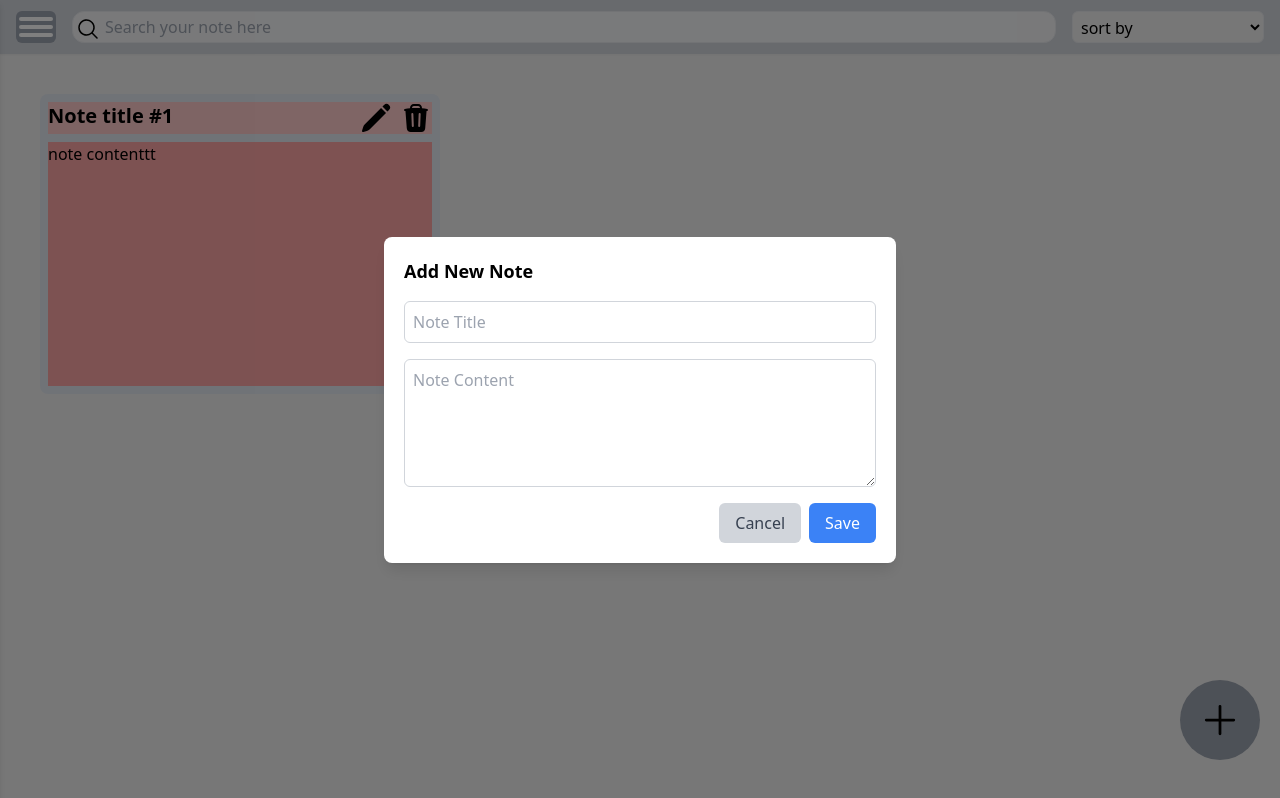
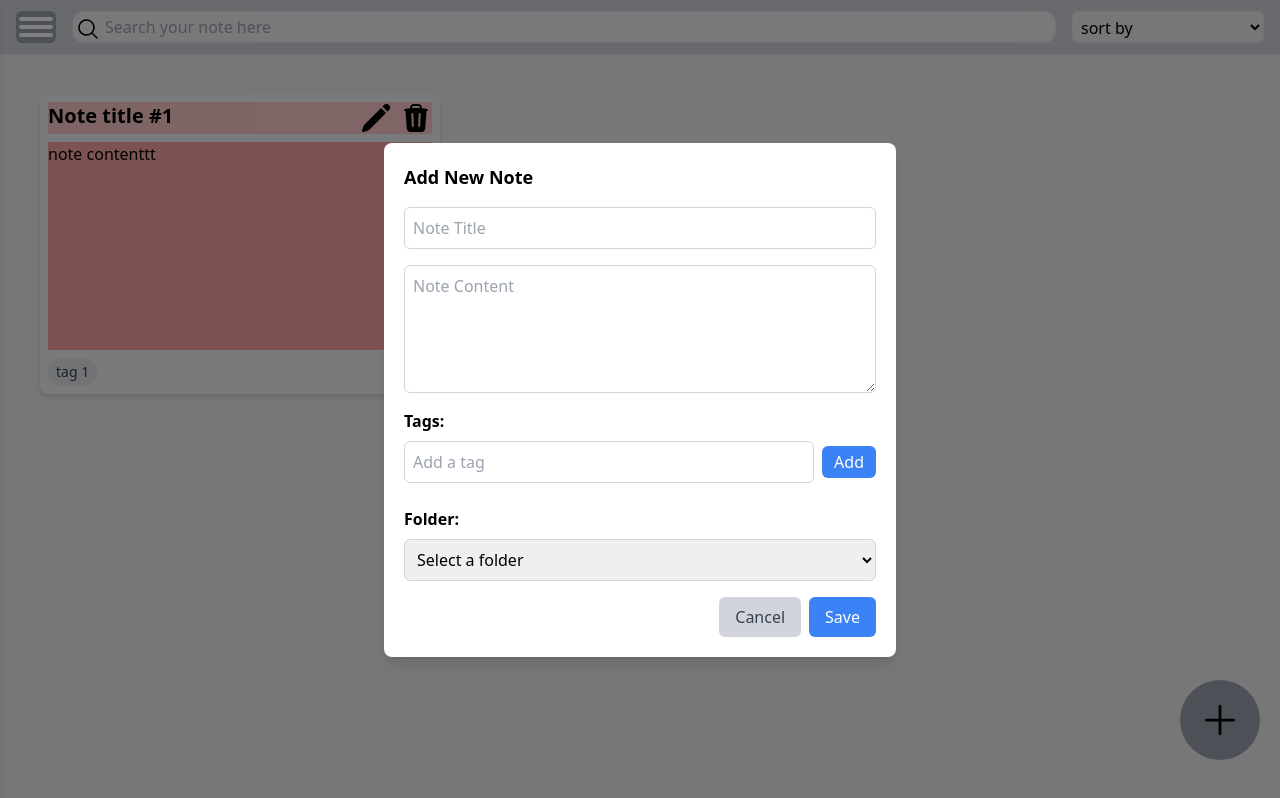
Before and after one commit to emiliojuni0r/gdgoc-fe-Self-Learning-Assignment, a Next.js app: page /dashboard in a window 1280 px wide. Both pictures are taken after a click on the element 1220 px from the left and 720 px from the top of the page. Built offline with nearby package versions, Linux system fonts and the light colour scheme.

Commit message:
fix create note modal

```diff
--- a/src/app/(main routes)/dashboard/page.jsx
+++ b/src/app/(main routes)/dashboard/page.jsx
@@ -7,18 +7,36 @@ import Link from "next/link";
 
 export default function DashboardPage() {
   const [isSidebarOpen, setIsSidebarOpen] = useState(false);
-  const [isModalOpen, setIsModalOpen] = useState(false); // State untuk modal
-  const [title, setTitle] = useState(""); // State untuk title
+  const [isModalOpen, setIsModalOpen] = useState(false);
+  const [title, setTitle] = useState("");
   const [content, setContent] = useState("");
+  const [tags, setTags] = useState([]); // State untuk tags
+  const [currentTag, setCurrentTag] = useState(""); // Tag yang sedang diketik
+  const [folder, setFolder] = useState(""); // State untuk folder
   const pathname = usePathname();
+
+  const handleAddTag = () => {
+    if (currentTag && !tags.includes(currentTag)) {
+      setTags([...tags, currentTag]);
+      setCurrentTag("");
+    }
+  };
+
+  const handleRemoveTag = (tagToRemove) => {
+    setTags(tags.filter((tag) => tag !== tagToRemove));
+  };
 
   const handleSaveNote = () => {
     console.log("Title:", title);
     console.log("Content:", content);
+    console.log("Tags:", tags);
+    console.log("Folder:", folder);
 
     // Reset form dan tutup modal
     setTitle("");
     setContent("");
+    setTags([]);
+    setFolder("");
     setIsModalOpen(false);
   };
 
@@ -86,7 +104,7 @@ export default function DashboardPage() {
           </div>
 
           {/* Searchbar */}
-          <form action="" className="w-fit h-fit relative flex-1 px-4">
+          <form action="" className="w-fit h-fit relative flex-1 px-4 group">
             <input
               type="text"
               className="lg:w-full h-8 rounded-xl pl-8 bg-gray-100 border"
@@ -96,7 +114,7 @@ export default function DashboardPage() {
               src={"/search-icon.svg"}
               width={0}
               height={0}
-              className="w-6 h-6 lg:w-[24px] lg:h-[24px] absolute left-5 top-1.5"
+              className="w-6 h-6 lg:w-[24px] lg:h-[24px] absolute left-5 top-1.5 group-hover:rotate-12 group-hover:-translate-y-1 transition"
               alt="Search Icon"
             />
           </form>
@@ -117,18 +135,20 @@ export default function DashboardPage() {
         {/* Notes Container */}
         <div className="w-full h-full grid grid-cols-1 lg:grid-cols-3 gap-5 items-start p-10">
           {/* Note Examples */}
-          <div className="w-[300px] h-[200px] lg:w-[400px] lg:h-[300px] flex flex-col p-2 rounded-lg hover:shadow-md hover:-translate-y-0.5 transition-all bg-slate-200">
+          <div className="w-[300px] h-[200px] lg:w-[400px] lg:h-[300px] flex flex-col p-2 rounded-lg hover:shadow-lg shadow-md transition-all bg-slate-100">
             {/* title note */}
             <div className="w-full h-fit bg-red-200 flex flex-row">
               {/* note title */}
-              <h1 className="text-base lg:text-xl font-bold truncate">Note title #1</h1>
+              <h1 className="text-base lg:text-xl font-bold truncate">
+                Note title #1
+              </h1>
               <div className="flex flex-row ml-auto gap-x-2">
                 {/* icon di-klik untuk edit note */}
                 <Image
                   src={"/edit-icon.svg"}
                   width={0}
                   height={0}
-                  className="w-6 h-6 lg:w-8 lg:h-8 cursor-pointer"
+                  className="w-6 h-6 lg:w-8 lg:h-8 cursor-pointer hover:rotate-12 transition"
                   alt="edit Icon"
                 />
                 {/* icon di-klik untuk delete note */}
@@ -136,7 +156,7 @@ export default function DashboardPage() {
                   src={"/delete-icon.svg"}
                   width={0}
                   height={0}
-                  className="w-6 h-6 lg:w-8 lg:h-8 cursor-pointer"
+                  className="w-6 h-6 lg:w-8 lg:h-8 cursor-pointer hover:rotate-12 transition"
                   alt="edit Icon"
                 />
               </div>
@@ -145,6 +165,16 @@ export default function DashboardPage() {
             <div className="w-full h-full bg-red-300 mt-1 lg:mt-2">
               note contenttt
             </div>
+            <div className="flex gap-2 flex-wrap mt-2">
+                  {/* {tags.map((tag, index) => ( */}
+                    <span
+                      // key={index}
+                      className="bg-gray-200 text-gray-700 px-2 py-1 rounded-full text-sm flex items-center gap-2"
+                    >
+                      tag 1
+                    </span>
+                  {/* ))} */}
+                </div>
           </div>
         </div>
       </div>
@@ -163,8 +193,8 @@ export default function DashboardPage() {
       </div>
       {/* end of button untuk tambah note */}
 
-      {/* Modal */}
-      {isModalOpen && (
+      {/* Modal untuk menambah notes */}
+      {/* {isModalOpen && (
         <div className="fixed inset-0 bg-black bg-opacity-50 flex items-center justify-center z-50">
           <div className="bg-white w-[90%] max-w-lg p-5 rounded-lg shadow-lg">
             <h2 className="text-lg font-bold mb-4">Add New Note</h2>
@@ -199,6 +229,93 @@ export default function DashboardPage() {
             </div>
           </div>
         </div>
+      )} */}
+      {isModalOpen && (
+        <div className="fixed inset-0 bg-black bg-opacity-50 flex items-center justify-center z-50">
+          <div className="bg-white w-[90%] max-w-lg p-5 rounded-lg shadow-lg">
+            <h2 className="text-lg font-bold mb-4">Add New Note</h2>
+            <div className="flex flex-col gap-4">
+              <input
+                type="text"
+                placeholder="Note Title"
+                value={title}
+                onChange={(e) => setTitle(e.target.value)}
+                className="border border-gray-300 rounded-md p-2 w-full focus:ring-2 focus:ring-blue-500"
+              />
+              <textarea
+                placeholder="Note Content"
+                value={content}
+                onChange={(e) => setContent(e.target.value)}
+                className="border border-gray-300 rounded-md p-2 w-full h-32 focus:ring-2 focus:ring-blue-500"
+              />
+              <div>
+                <label className="font-semibold">Tags:</label>
+                <div className="flex gap-2 items-center mt-2">
+                  <input
+                    type="text"
+                    placeholder="Add a tag"
+                    value={currentTag}
+                    onChange={(e) => setCurrentTag(e.target.value)}
+                    onKeyDown={(e) => e.key === "Enter" && handleAddTag()}
+                    className="border border-gray-300 rounded-md p-2 flex-1 focus:ring-2 focus:ring-blue-500"
+                  />
+                  <button
+                    onClick={handleAddTag}
+                    className="bg-blue-500 text-white px-3 py-1 rounded-md hover:bg-blue-600 transition"
+                  >
+                    Add
+                  </button>
+                </div>
+                <div className="flex gap-2 flex-wrap mt-2">
+                  {tags.map((tag, index) => (
+                    <span
+                      key={index}
+                      className="bg-gray-200 text-gray-700 px-2 py-1 rounded-full text-sm flex items-center gap-2"
+                    >
+                      {tag}
+                      <button
+                        onClick={() => handleRemoveTag(tag)}
+                        className="text-red-500 hover:text-red-700"
+                      >
+                        ×
+                      </button>
+                    </span>
+                  ))}
+                </div>
+              </div>
+              <div>
+                <label className="font-semibold">Folder:</label>
+                <select
+                  value={folder}
+                  onChange={(e) => setFolder(e.target.value)}
+                  className="border border-gray-300 rounded-md p-2 w-full focus:ring-2 focus:ring-blue-500 mt-2"
+                >
+                  <option value="" disabled>
+                    Select a folder
+                  </option>
+                  <option value="Personal">Personal</option>
+                  <option value="Work">Work</option>
+                  <option value="Ideas">Ideas</option>
+                  <option value="Other">Other</option>
+                </select>
+              </div>
+            </div>
+            <div className="flex justify-end gap-2 mt-4">
+              <button
+                onClick={() => setIsModalOpen(false)}
+                className="bg-gray-300 text-gray-700 px-4 py-2 rounded-md hover:bg-gray-400 transition"
+              >
+                Cancel
+              </button>
+              <button
+                onClick={handleSaveNote}
+                className="bg-blue-500 text-white px-4 py-2 rounded-md hover:bg-blue-600 transition"
+              >
+                Save
+              </button>
+            </div>
+          </div>
+        </div>
       )}
     </div>
   );
```
